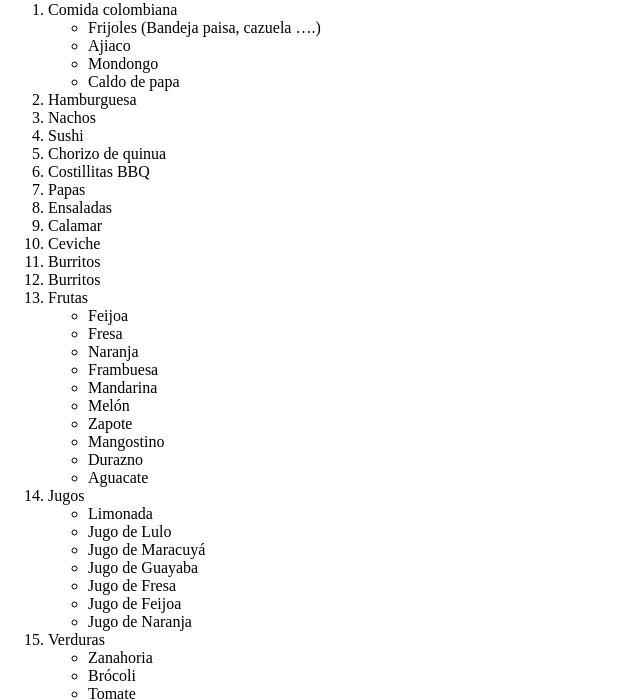
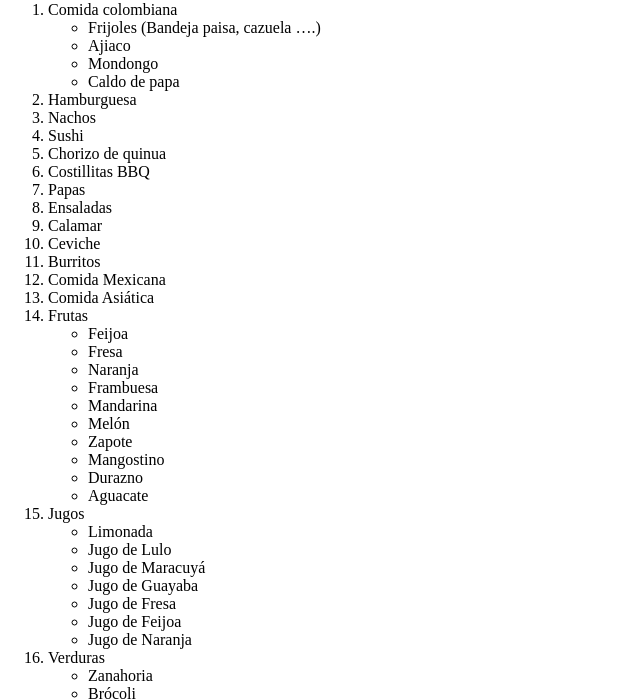
Before and after one commit to LuisaCort/Laboratorio-intro-HTML, a plain HTML site: page index.html in a window 1280 px wide. Shown: the part 79-779 px from the top of the page, without its empty margins (0-640 px from the left). Drawn offline with Linux system fonts and the light colour scheme.

Commit message:
Agregue comentario

```diff
--- a/index.html
+++ b/index.html
@@ -7,6 +7,9 @@
     <title>Laboratorio intro HTML</title>
 </head>
 <body>
+    <!-- Esta es la tarea definitiva -->
+    <!-- tuve confictos con la rama main por lo que me toco crear otra rama
+        pero ya los solucione, por lo qu etodos lo cambios estan en la main  -->
     <h1> Mis comidas favoritas </h1>
     <ol>
         <li>Comida colombiana</li>
@@ -26,7 +29,8 @@
         <li>Calamar</li>
         <li>Ceviche</li>
         <li>Burritos</li>
-        <li>Burritos</li>
+        <li>Comida Mexicana</li>
+        <li>Comida Asiática</li>
         <li>Frutas</li>
         <ul>
             <li>Feijoa</li>
```
